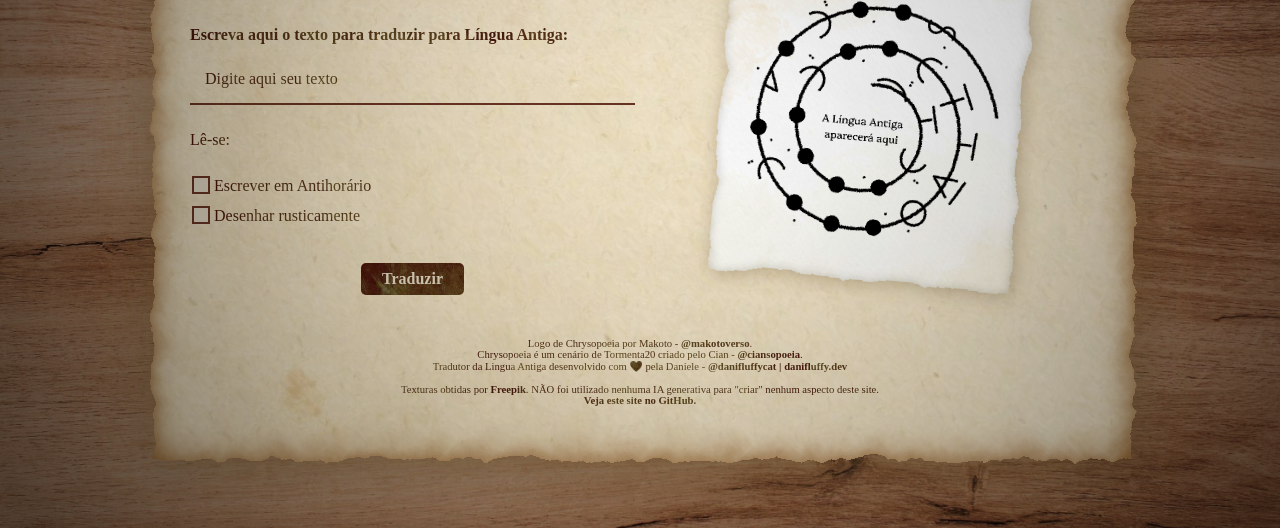
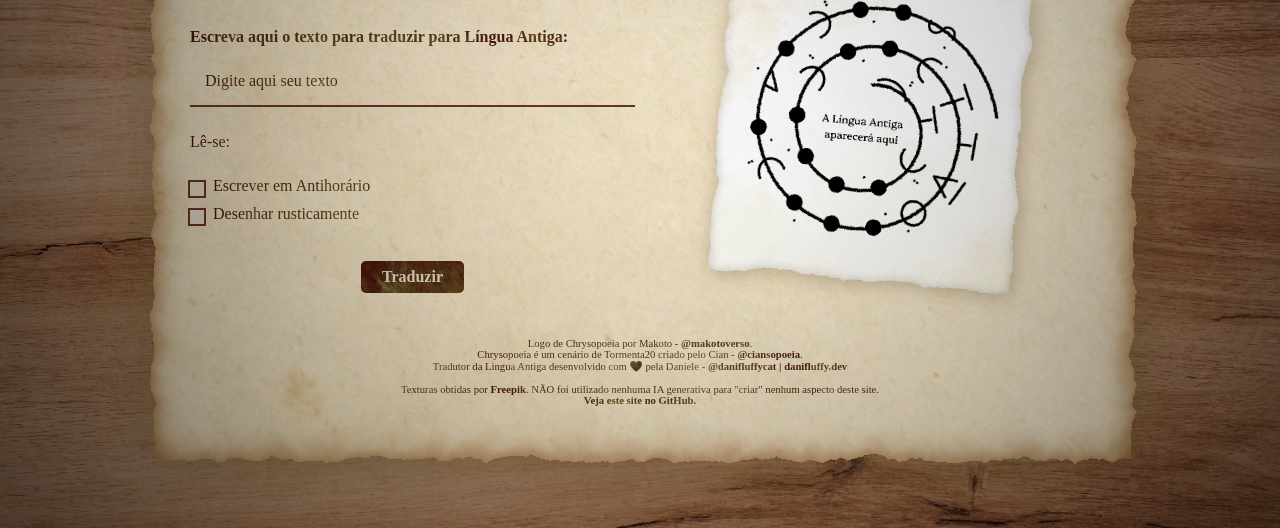
Before and after one commit to DaniFluffyLab/chrys-LinguaAntiga, a plain HTML site: page index.html in a window 1280 px wide. Shown: the part 272-800 px from the top of the page. Drawn offline with Linux system fonts and the light colour scheme; a web font is replaced by a local one.

Commit message:
Corrigindo offset de checkbox

```diff
--- a/resources/style.css
+++ b/resources/style.css
@@ -98,13 +98,14 @@ div[role="textbox"] {
 /* Formata o checkbox */
 label:has([type="checkbox"]) {
 
-  & input {
+  display: flex;
+  align-items: center;
   position: relative;
-    cursor: pointer;
 
   /* Cria um checkbox customizado */
   &::before {
     position: absolute;
+    top: 5px;
     content: "";
     width: 10px;
     height: 10px;
@@ -112,7 +113,11 @@ label:has([type="checkbox"]) {
     border: 2px solid var(--secondary-color);
     background: var(--secondary-color);
     transition: 150ms ease-in-out;
+    cursor: pointer;
   }
+
+  & input {
+    margin: 0 10px 0 0;
   }
 
   & span {
@@ -123,7 +128,7 @@ label:has([type="checkbox"]) {
   &:has(input:checked) {
 
     /* Marca um checkbox customizado */
-    & input::before {
+    &::before {
       background: var(--main-color);
     }
 
@@ -148,7 +153,7 @@ button,
   padding: 7px 21px;
   transition: 150ms ease-in-out;
 
-  &[href=""]{
+  &[href=""] {
     opacity: 0;
     pointer-events: none;
   }
```
Lines whose indentation alone changed are shown as unchanged.
